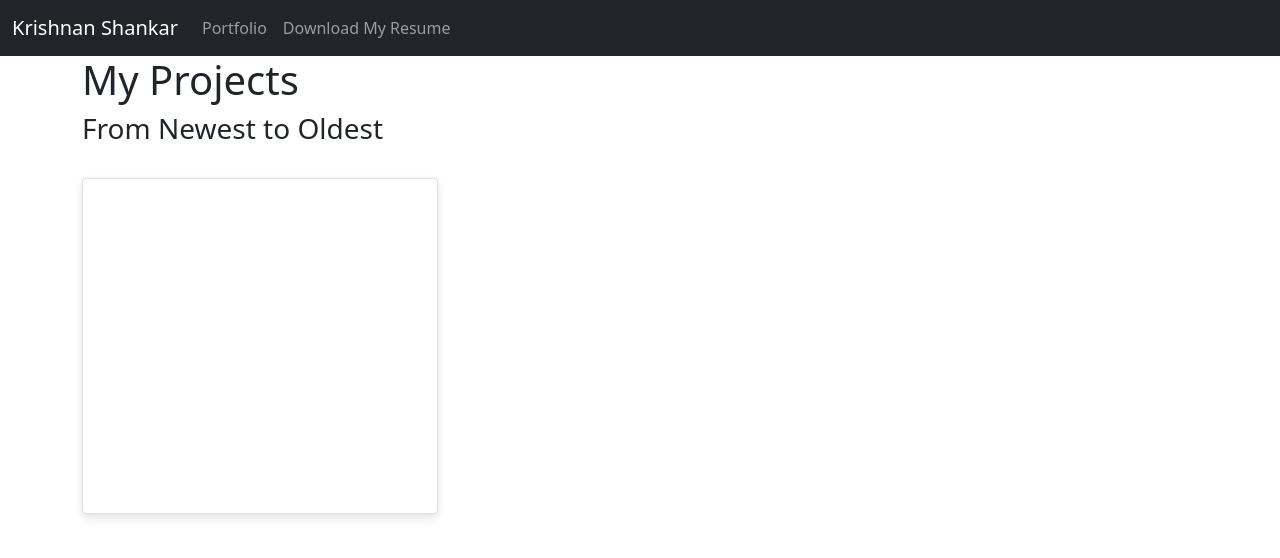
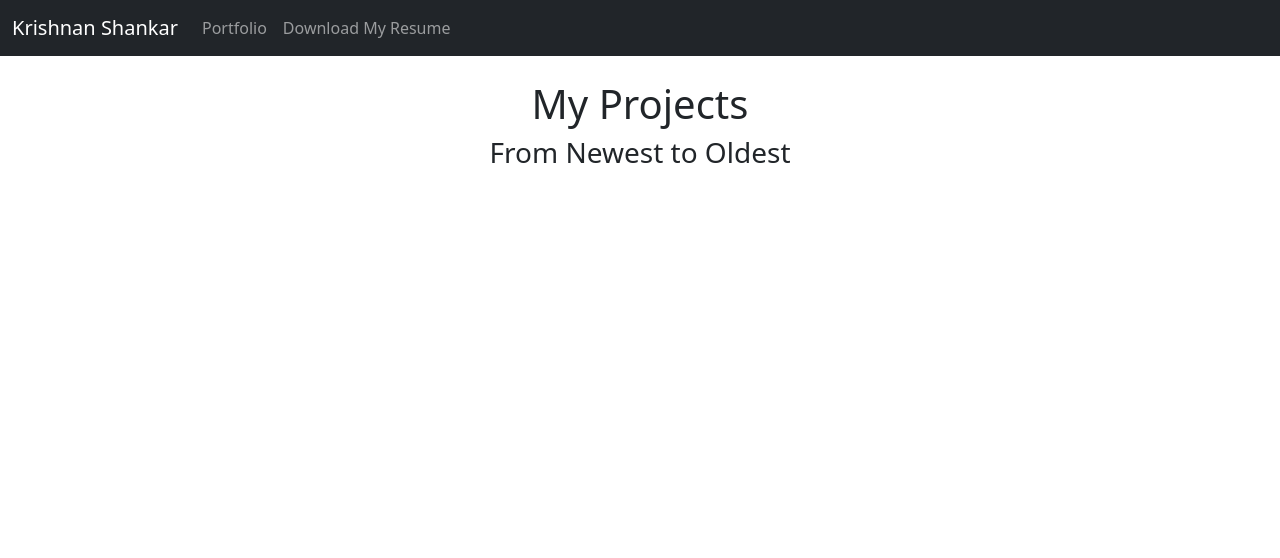
Before and after one commit to krishnans2006/website, a Flask app: page /portfolio/ in a window 1280 px wide. Shown: the top 558 px of the page. Run offline with Flask 2, Linux system fonts and the light colour scheme; data that the repository does not hold is empty; some libraries are stand-ins or nearby versions.

Commit message:
Small UI tweaks

```diff
--- a/templates/portfolio.html
+++ b/templates/portfolio.html
@@ -1,16 +1,17 @@
 {% extends "base.html" %}
 {% block title %}Portfolio - Krishnan Shankar{% endblock title %}
 {% block content %}
-    <h1>My Projects</h1>
-    <h3>From Newest to Oldest</h3>
     <br>
-    <div id="masonrybs" class="row row-cols-1 row-cols-xl-3 row-cols-md-2 g-4" data-masonry='{"percentPosition": true }'>
-        <div class="col acc-p">
-            <div class="card no-hover"
-                 style="height: 336px; display: flex; align-items: center; justify-content: center;">
-                <iframe src="{{ url_for('linkedin') }}" title="LinkedIn Profile Badge" style="height: 355px; width: 350px;"></iframe>
-            </div>
-        </div>
+    <center><h1>My Projects</h1></center>
+    <center><h3>From Newest to Oldest</h3></center>
+    <br>
+    <div id="masonrybs" class="row row-cols-1 row-cols-xxl-3 row-cols-md-2 g-4" data-masonry='{"percentPosition": true }'>
+        <!--<div class="col acc-p">-->
+        <!--    <div class="card no-hover"-->
+        <!--         style="height: 336px; display: flex; align-items: center; justify-content: center;">-->
+        <!--        <iframe src="{{ url_for('linkedin') }}" title="LinkedIn Profile Badge" style="height: 355px; width: 350px;"></iframe>-->
+        <!--    </div>-->
+        <!--</div>-->
         {% for project in projects %}
             <div class="col acc-p">
                 <div class="card" data-bs-toggle="modal"
@@ -59,6 +60,7 @@
             </div>
         {% endfor %}
     </div>
+    <br>
 {% endblock content %}
 
 {% block outer %}
```
